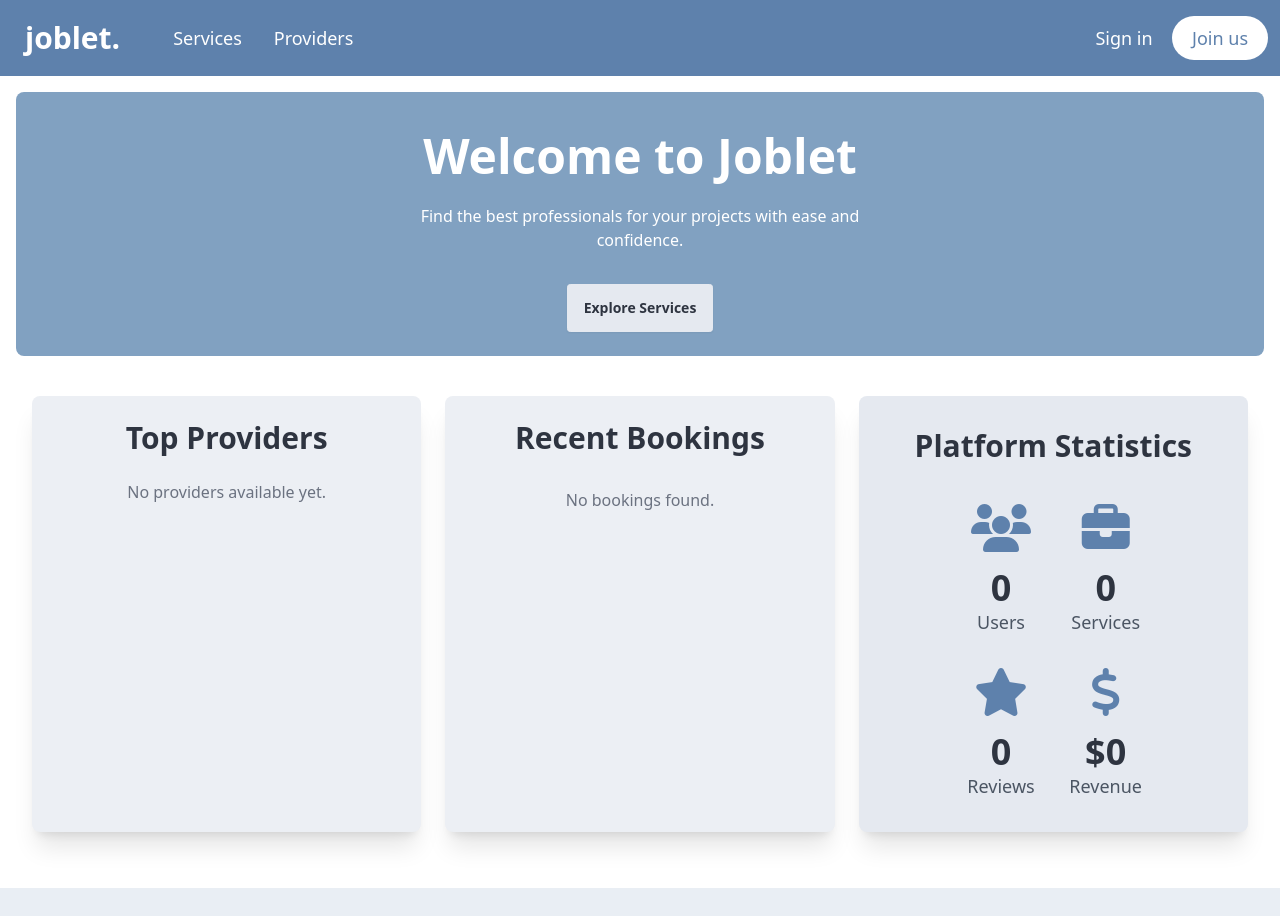
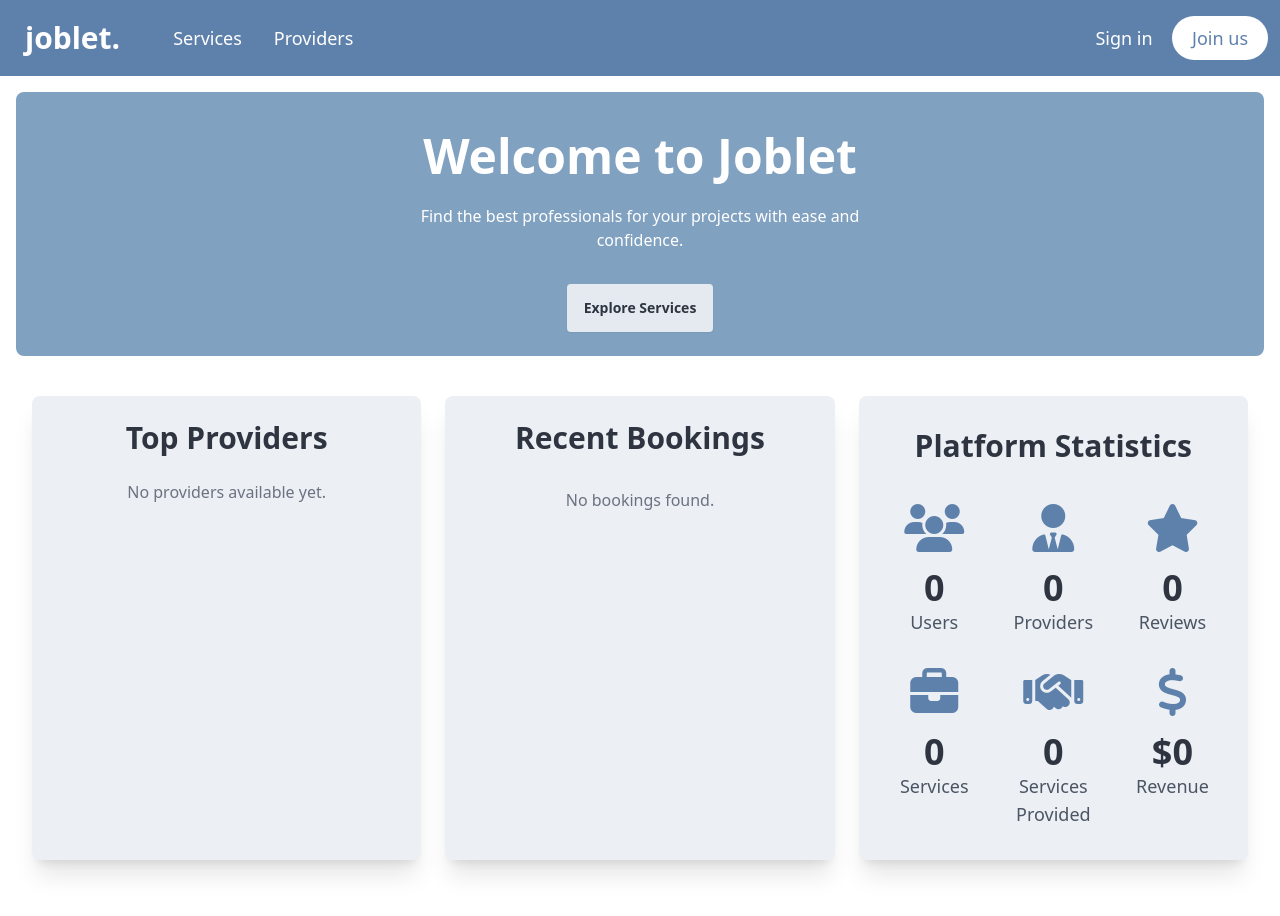
Before and after one commit to hujuc/Joblet-Django, a Django app: page / in a window 1280 px wide. Before the commit the page ends 888 px from the top, so only its background shows below. Run offline with Django 5.2, Linux system fonts and the light colour scheme; data that the repository does not hold is empty; some libraries are stand-ins or nearby versions.

Commit message:
add 2 more statistics in home page

```diff
--- a/app/templates/index.html
+++ b/app/templates/index.html
@@ -11,14 +11,11 @@
         </div>
     </header>
 
-    <!-- Top Providers Section -->
     <div class="grid grid-cols-1 lg:grid-cols-3 gap-6 container mx-auto my-10 px-4">
-        <!-- Top Providers Section -->
         <section class="bg-base-100 shadow-xl rounded-lg p-6">
             <h2 class="text-3xl font-bold text-center mb-6">Top Providers</h2>
             <div class="flex justify-center items-end space-x-4">
                 {% if providers|length > 0 %}
-                    <!-- 2nd Place -->
                     {% if providers|length > 1 %}
                         <div class="text-center">
                             <a href="{% url 'profile' providers.1.profile.user.username %}">
@@ -40,7 +37,6 @@
                         </div>
                     {% endif %}
 
-                    <!-- 1st Place -->
                     <div class="text-center">
                         <a href="{% url 'profile' providers.0.profile.user.username %}" class="inline-block">
                             <div class="avatar placeholder">
@@ -60,7 +56,6 @@
                         <p class="mt-2 text-yellow-500 font-bold">1st Place</p>
                     </div>
 
-                    <!-- 3rd Place -->
                     {% if providers|length > 2 %}
                         <div class="text-center">
                             <a href="{% url 'profile' providers.2.profile.user.username %}" class="inline-block">
@@ -87,8 +82,6 @@
             </div>
         </section>
 
-
-        <!-- Additional Content Section 1 -->
         <section class="bg-base-100 shadow-xl rounded-lg p-6">
             <h2 class="text-3xl font-bold text-center mb-8">Recent Bookings</h2>
             {% if recent_bookings %}
@@ -105,7 +98,6 @@
                                 </div>
                             </div>
                             <div>
-                                <!-- Link para a página de detalhes do serviço -->
                                 <h3 class="text-lg font-semibold">
                                     <a href="/service/{{ booking.service.id }}" class="text-primary hover:underline">
                                         {{ booking.service.title }}
@@ -123,14 +115,9 @@
             {% endif %}
         </section>
 
-
-
-
-        <!-- Additional Content Section 2 -->
-        <section class="bg-base-200 shadow-xl rounded-lg p-8 flex flex-col items-center">
+        <section class="bg-base-100 shadow-xl rounded-lg p-8 flex flex-col items-center">
             <h2 class="text-3xl font-bold text-center mb-6">Platform Statistics</h2>
-            <div class="grid grid-cols-2 gap-8 text-center mt-4">
-                <!-- Users -->
+            <div class="grid grid-cols-3 gap-8 text-center mt-4">
                 <div>
                     <div class="flex justify-center items-center text-primary mb-4">
                         <i class="fas fa-users text-5xl"></i>
@@ -138,8 +125,20 @@
                     <h3 class="text-4xl font-extrabold">{{ total_users }}</h3>
                     <p class="text-lg text-gray-600">Users</p>
                 </div>
-
-                <!-- Services -->
+                <div>
+                    <div class="flex justify-center items-center text-primary mb-4">
+                        <i class="fas fa-user-tie text-5xl"></i>
+                    </div>
+                    <h3 class="text-4xl font-extrabold">{{ total_providers }}</h3>
+                    <p class="text-lg text-gray-600">Providers</p>
+                </div>
+                <div>
+                    <div class="flex justify-center items-center text-primary mb-4">
+                        <i class="fas fa-star text-5xl"></i>
+                    </div>
+                    <h3 class="text-4xl font-extrabold">{{ total_reviews }}</h3>
+                    <p class="text-lg text-gray-600">Reviews</p>
+                </div>
                 <div>
                     <div class="flex justify-center items-center text-primary mb-4">
                         <i class="fa-solid fa-briefcase text-5xl"></i>
@@ -147,17 +146,13 @@
                     <h3 class="text-4xl font-extrabold">{{ total_services }}</h3>
                     <p class="text-lg text-gray-600">Services</p>
                 </div>
-
-                <!-- Reviews -->
                 <div>
                     <div class="flex justify-center items-center text-primary mb-4">
-                        <i class="fas fa-star text-5xl"></i>
+                        <i class="fas fa-handshake text-5xl"></i>
                     </div>
-                    <h3 class="text-4xl font-extrabold">{{ total_reviews }}</h3>
-                    <p class="text-lg text-gray-600">Reviews</p>
+                    <h3 class="text-4xl font-extrabold">{{ total_services_provided }}</h3>
+                    <p class="text-lg text-gray-600">Services Provided</p>
                 </div>
-
-                <!-- Revenue -->
                 <div>
                     <div class="flex justify-center items-center text-primary mb-4">
                         <i class="fas fa-dollar-sign text-5xl"></i>
@@ -168,7 +163,4 @@
             </div>
         </section>
     </div>
-
-
-
 {% endblock %}
--- a/app/views.py
+++ b/app/views.py
@@ -279,25 +279,24 @@ from django.db.models import Sum
 from .models import Service, Review
 
 def home(request):
-    recent_bookings = Booking.objects.filter(
-        Q(status='completed') | Q(status='in_progress')
-    ).order_by('-created_at')[:5]
     total_users = User.objects.count()
     total_services = Service.objects.count()
-    total_reviews = Review.objects.count()
-    total_revenue = Service.objects.aggregate(Sum('price'))['price__sum'] or 0
-    categories = top_categories()
-    providers = leaderboard()
+    total_reviews = Booking.objects.filter(status='completed').count()  # Assuming completed bookings have reviews
+    total_revenue = Booking.objects.filter(status='completed').aggregate(total=Sum('service__price'))['total'] or 0
+    total_providers = Provider.objects.count()
+    total_services_provided = Booking.objects.filter(status='completed').count()
 
     context = {
-        'recent_bookings': recent_bookings,
-        'categories': categories,
-        'providers': providers,
         'total_users': total_users,
         'total_services': total_services,
         'total_reviews': total_reviews,
         'total_revenue': total_revenue,
+        'total_providers': total_providers,
+        'total_services_provided': total_services_provided,
+        'recent_bookings': Booking.objects.order_by('-created_at')[:5],  # Example
+        'providers': Provider.objects.annotate(total_sales=Count('services__booking')).order_by('-total_sales')[:3],
     }
+
     return render(request, 'index.html', context)
 
 def myorders(request):
```
